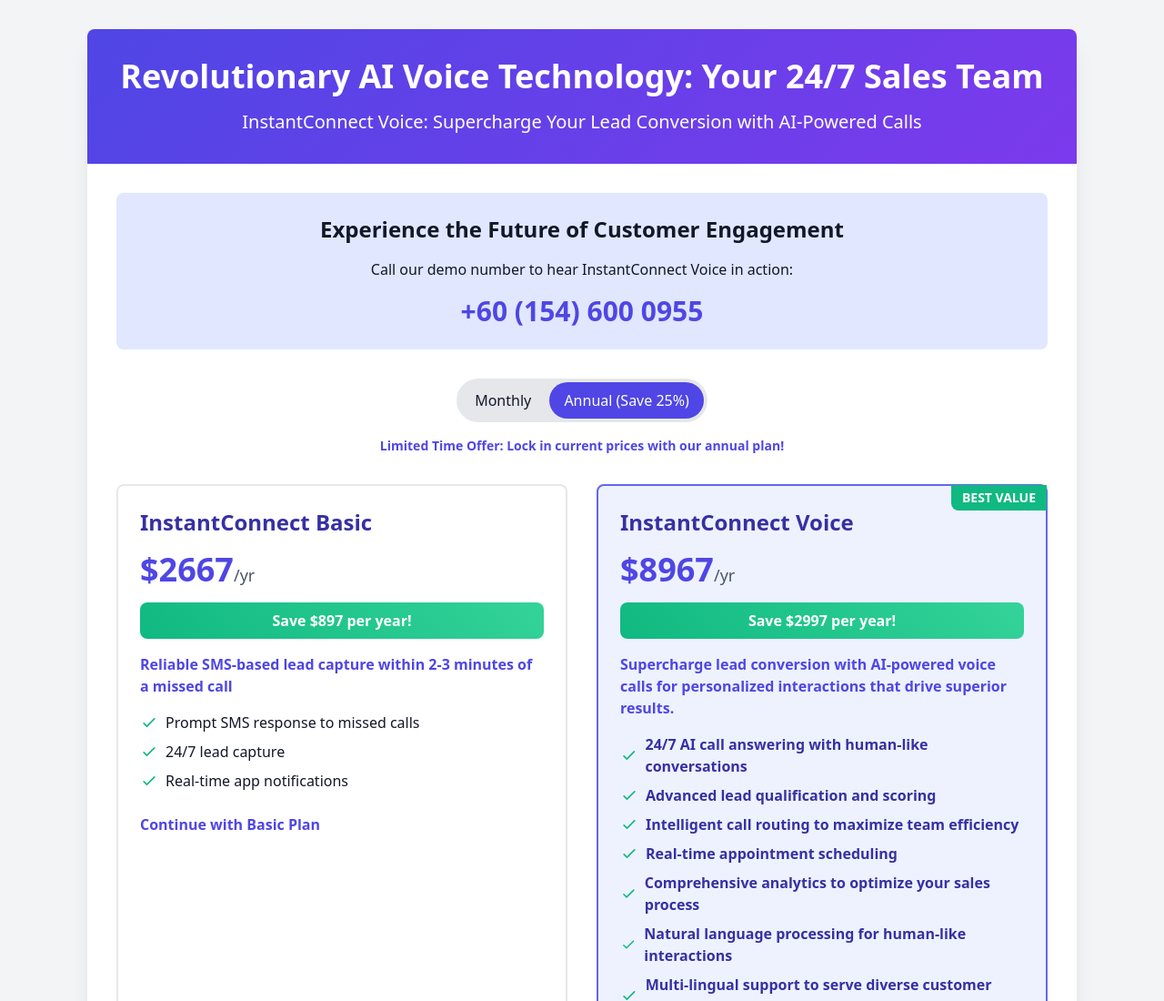
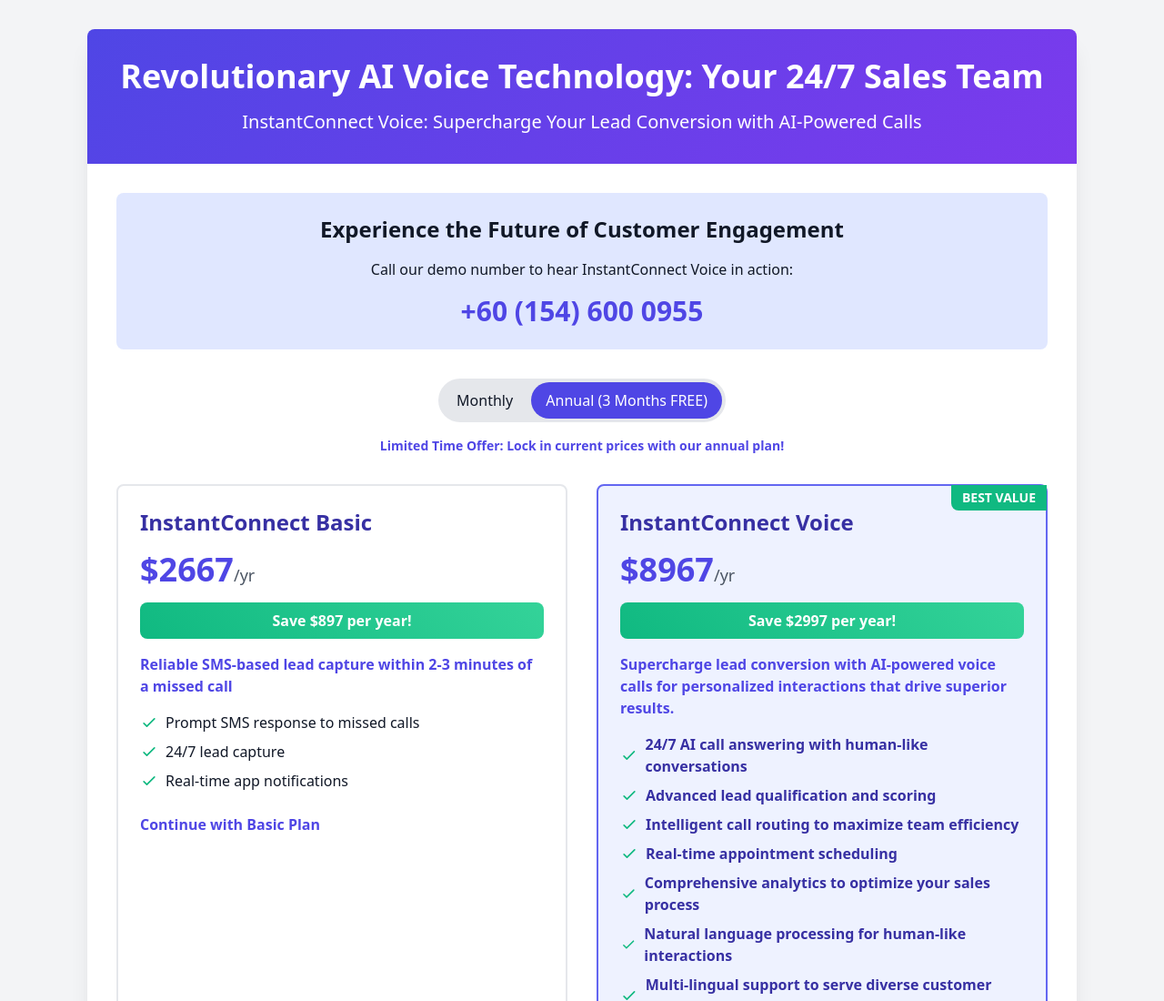
Before and after one commit to APP-EAS/testnewvoiceai, a plain HTML site: page index.html in a window 1280 px wide. Shown: the top 1100 px of the page at 91% size. Drawn offline with nearby package versions, Linux system fonts and the light colour scheme.

Commit message:
Update index.html

```diff
--- a/index.html
+++ b/index.html
@@ -95,7 +95,7 @@
                     <div class="flex justify-center mb-4">
                         <div class="bg-gray-200 rounded-full p-1">
                             <button @click="billingCycle = 'monthly'" class="switch-tab px-4 py-2 rounded-full text-sm sm:text-base" :class="{ 'active': billingCycle === 'monthly' }">Monthly</button>
-                            <button @click="billingCycle = 'annual'" class="switch-tab px-4 py-2 rounded-full text-sm sm:text-base" :class="{ 'active': billingCycle === 'annual' }">Annual (Save 25%)</button>
+                            <button @click="billingCycle = 'annual'" class="switch-tab px-4 py-2 rounded-full text-sm sm:text-base" :class="{ 'active': billingCycle === 'annual' }">Annual (3 Months FREE)</button>
                         </div>
                     </div>
                     <p class="text-sm text-center mt-2 mb-8 text-indigo-600 font-semibold">Limited Time Offer: Lock in current prices with our annual plan!</p>
```
